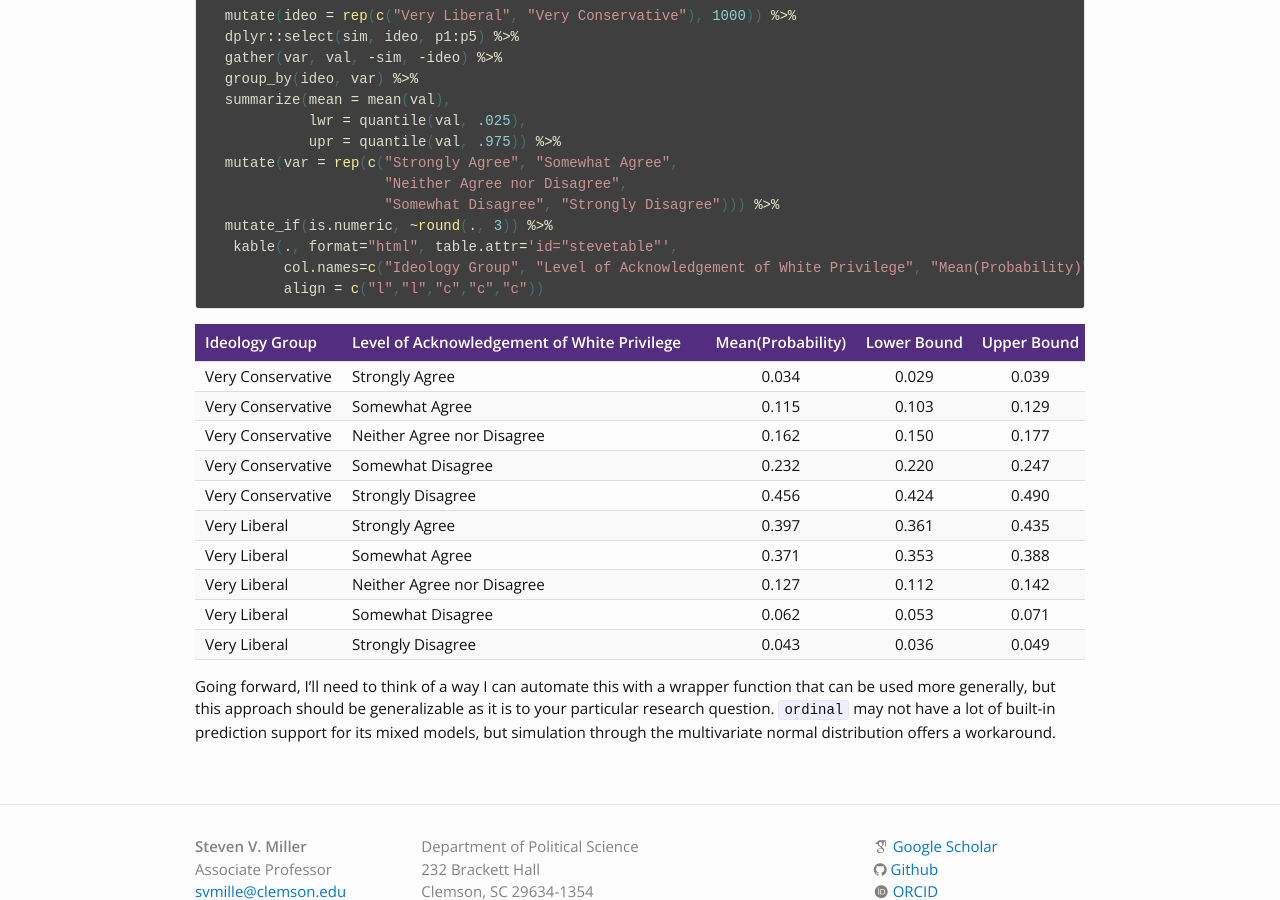
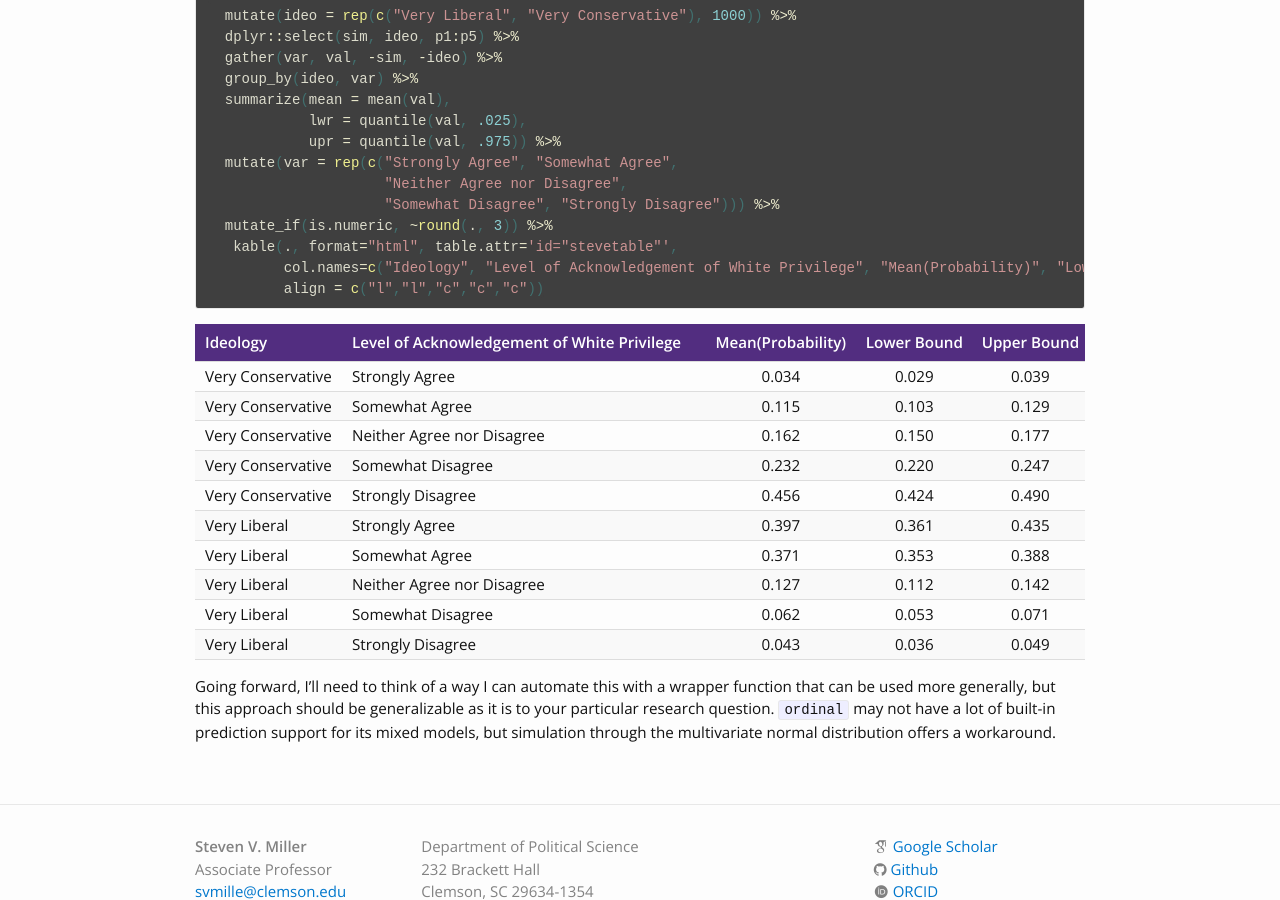
Before and after one commit to svmiller/svmiller.github.io, a Jekyll site: the page built from _posts/2020-04-13-summarizing-ordinal-models-with-simulation-multivariate-normal.md, in a window 1280 px wide and 900 px high, scrolled down 8809 px. Built offline with Jekyll 4.4.1, drawn with Linux system fonts in a browser that asks for light colours; nearby versions of some CDN libraries; some web fonts are replaced; comment, search, counter and statistics services are not loaded.

Commit message:
this instead

````diff
--- a/_posts/2020-04-13-summarizing-ordinal-models-with-simulation-multivariate-normal.md
+++ b/_posts/2020-04-13-summarizing-ordinal-models-with-simulation-multivariate-normal.md
@@ -427,14 +427,14 @@ simM1 %>%
                      "Somewhat Disagree", "Strongly Disagree"))) %>%
   mutate_if(is.numeric, ~round(., 3)) %>%
    kable(., format="html", table.attr='id="stevetable"',
-         col.names=c("Ideology Group", "Level of Acknowledgement of White Privilege", "Mean(Probability)", "Lower Bound", "Upper Bound"),
+         col.names=c("Ideology", "Level of Acknowledgement of White Privilege", "Mean(Probability)", "Lower Bound", "Upper Bound"),
          align = c("l","l","c","c","c"))
 ```
 
 <table id="stevetable">
  <thead>
   <tr>
-   <th style="text-align:left;"> Ideology Group </th>
+   <th style="text-align:left;"> Ideology </th>
    <th style="text-align:left;"> Level of Acknowledgement of White Privilege </th>
    <th style="text-align:center;"> Mean(Probability) </th>
    <th style="text-align:center;"> Lower Bound </th>
--- a/_source/2020-04-13-summarizing-ordinal-models-with-simulation-multivariate-normal.Rmd
+++ b/_source/2020-04-13-summarizing-ordinal-models-with-simulation-multivariate-normal.Rmd
@@ -291,7 +291,7 @@ simM1 %>%
                      "Somewhat Disagree", "Strongly Disagree"))) %>%
   mutate_if(is.numeric, ~round(., 3)) %>%
    kable(., format="html", table.attr='id="stevetable"',
-         col.names=c("Ideology Group", "Level of Acknowledgement of White Privilege", "Mean(Probability)", "Lower Bound", "Upper Bound"),
+         col.names=c("Ideology", "Level of Acknowledgement of White Privilege", "Mean(Probability)", "Lower Bound", "Upper Bound"),
          align = c("l","l","c","c","c"))
 ```
 
````
